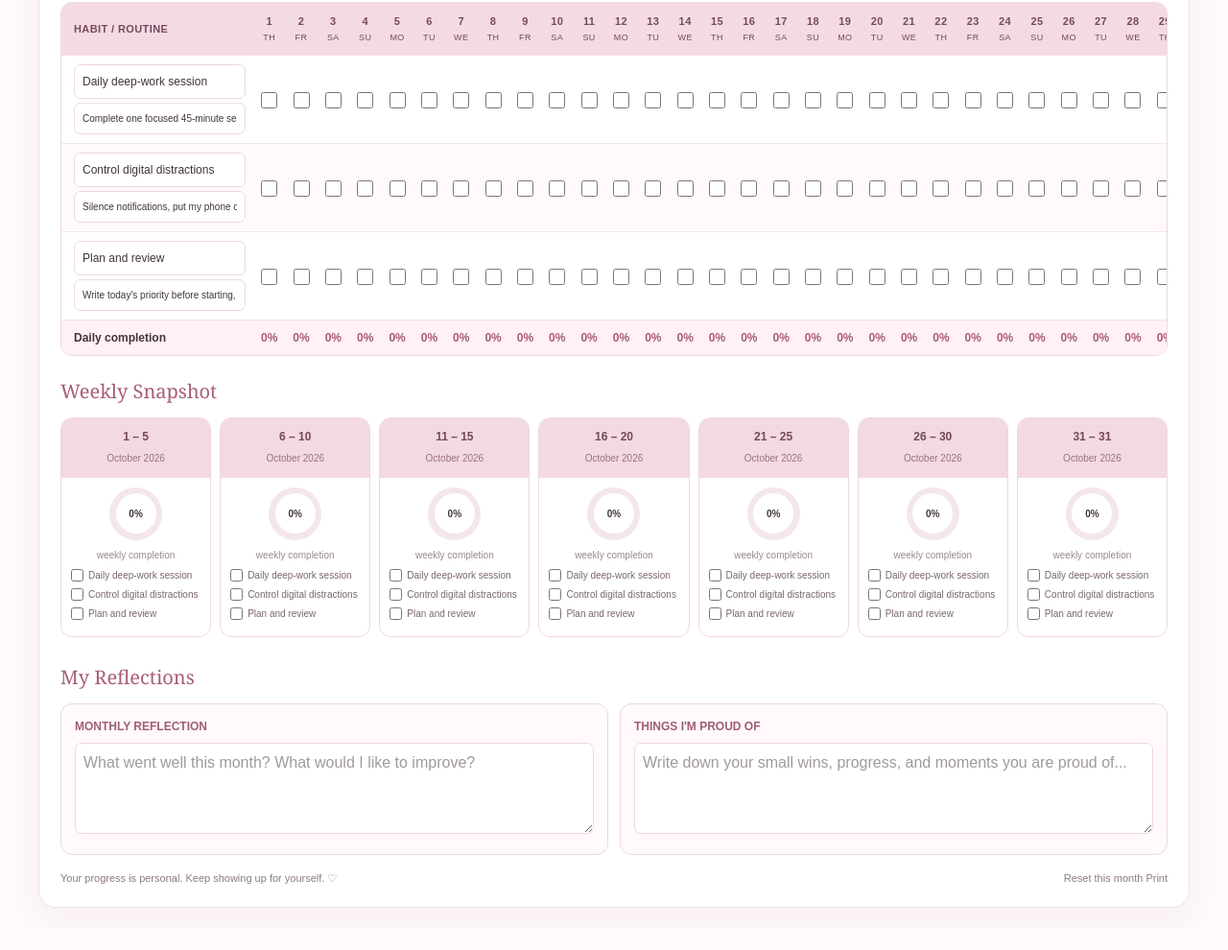
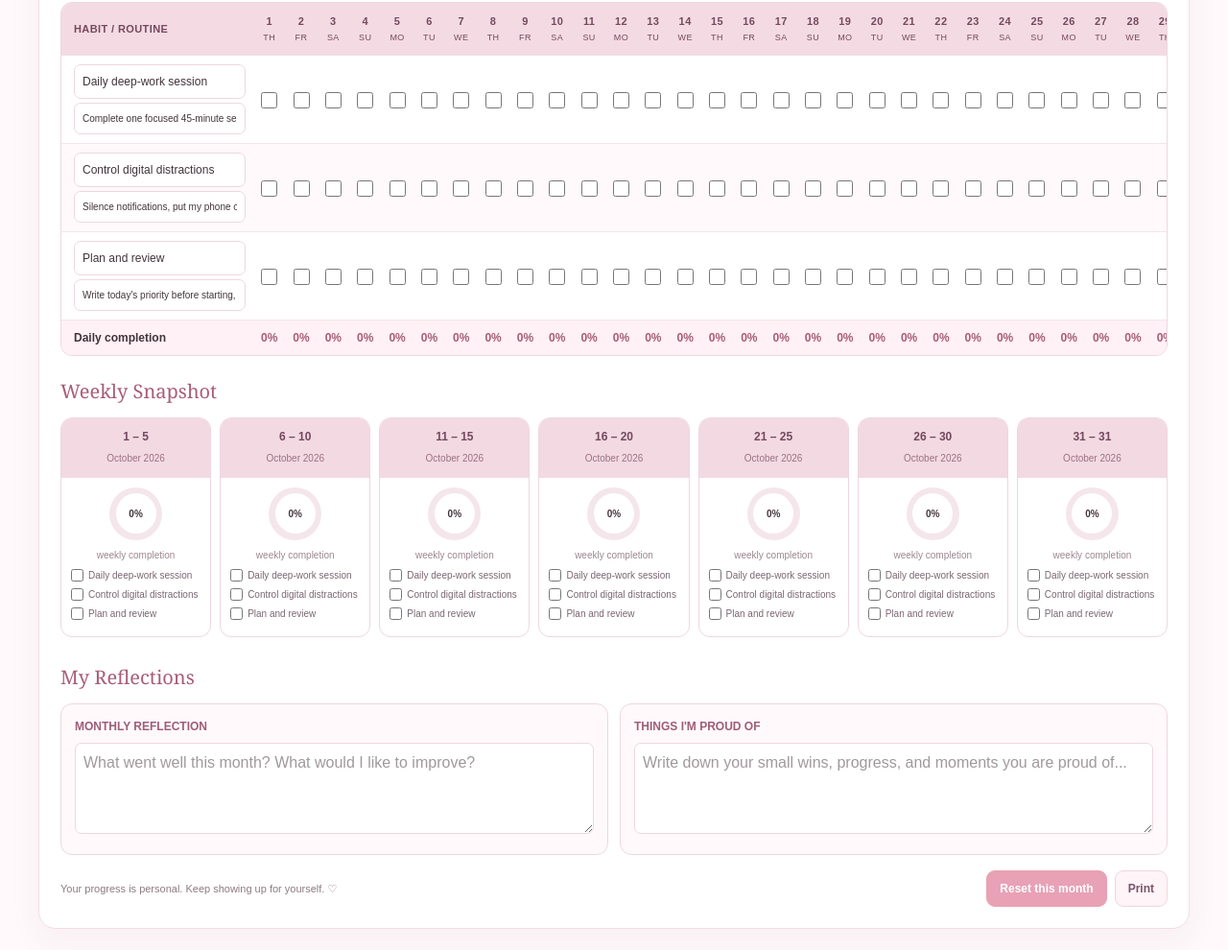
Before and after one commit to ariba0904/Tracker, a website: page index.html in a window 1280 px wide. Shown: the part 1007-1997 px from the top of the page at 96% size. Before the commit the page ends 1975 px from the top, so only its background shows below. Drawn offline with Linux system fonts and the light colour scheme.

Commit message:
Style reset and print buttons

```diff
--- a/index.html
+++ b/index.html
@@ -1,4 +1,3 @@
-
 <!DOCTYPE html>
 <html lang="en">
 <head>
@@ -82,6 +81,40 @@ input[type=text],textarea{border:1px solid var(--line);border-radius:7px;padding
 .reflection label{display:block;color:#9f5d77;font-size:12px;font-weight:bold;margin-bottom:8px}
 .reflection textarea{width:100%;min-height:95px;resize:vertical;background:#fff}
 .footer{display:flex;align-items:center;justify-content:space-between;gap:12px;flex-wrap:wrap;margin-top:16px;color:var(--muted);font-size:11px}
+.footer > div{display:flex;align-items:center;gap:8px;flex-wrap:wrap}
+.footer button{
+    border:1px solid var(--line);
+    background:var(--pink3);
+    color:var(--plum);
+    padding:9px 13px;
+    border-radius:9px;
+    font-size:12px;
+    font-weight:700;
+    cursor:pointer;
+    transition:background .2s ease,transform .2s ease,border-color .2s ease;
+}
+.footer button:hover{
+    background:var(--pink2);
+    border-color:var(--pink);
+    transform:translateY(-1px);
+}
+.footer button:focus-visible{
+    outline:2px solid var(--pink);
+    outline-offset:2px;
+}
+.footer #clear{
+    background:var(--pink);
+    color:#fff;
+    border-color:var(--pink);
+}
+.footer #clear:hover{
+    background:#d985a1;
+    border-color:#d985a1;
+}
+@media print{
+    .footer > div{display:none}
+}
+
 
 .learning-grid{display:grid;grid-template-columns:repeat(2,minmax(0,1fr));gap:10px}
 .learning-item{display:flex;gap:10px;align-items:flex-start;border:1px solid var(--line);border-radius:11px;padding:12px;background:#fff9fb}
```
